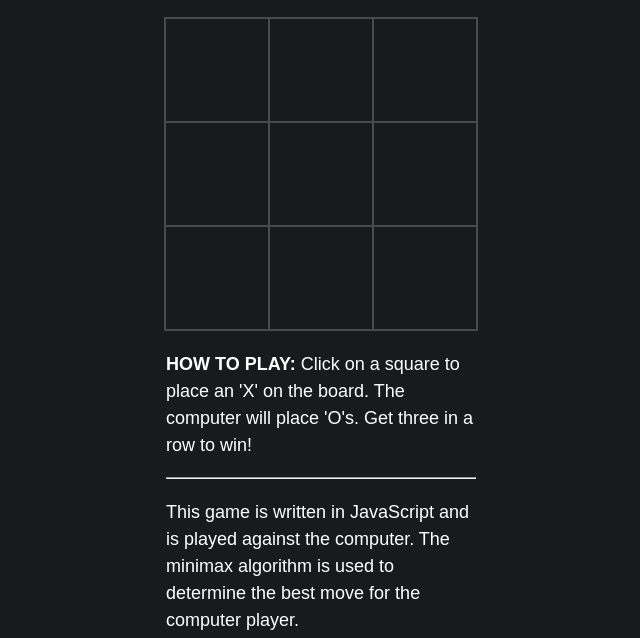
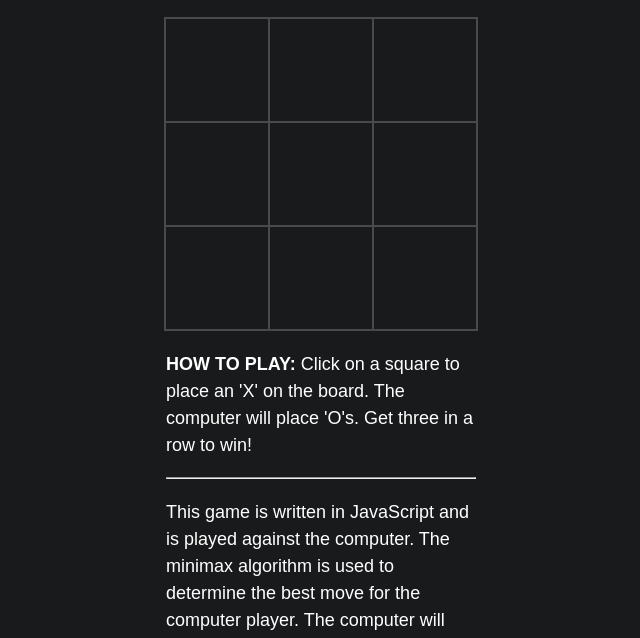
Before and after one commit to tahmid-chowdhury/Tic-Tac-Toe, a plain HTML site: page index.html in a window 1280 px wide. Shown: the part 154-792 px from the top of the page, without its empty margins (319-959 px from the left). Drawn offline with Linux system fonts and the light colour scheme.

Commit message:
Update index.html

```diff
--- a/index.html
+++ b/index.html
@@ -43,7 +43,7 @@
         <hr>
         <p>
             This game is written in JavaScript and is played against the computer. The minimax algorithm is used to
-            determine the best move for the computer player.
+            determine the best move for the computer player. The computer will always either win or draw, check it out!
         </p>
         <hr>
         <p>
```
